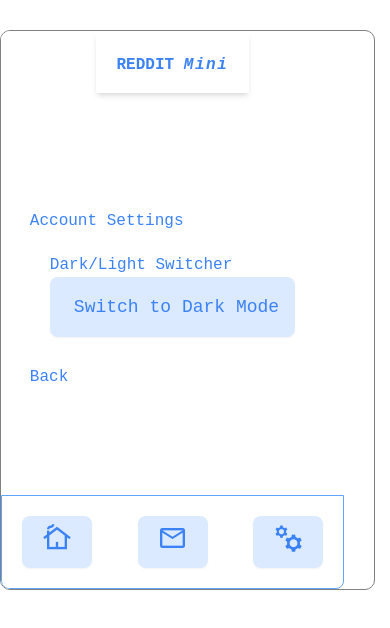
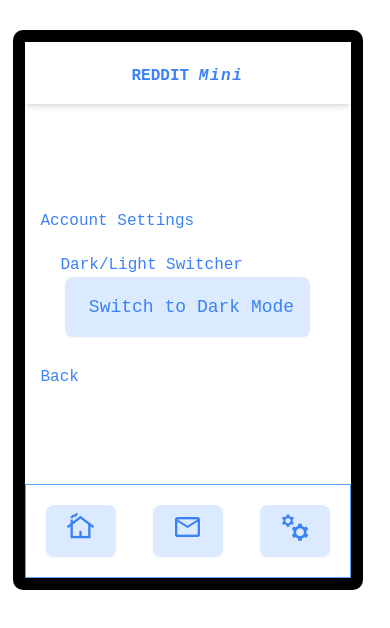
Before and after one commit to DHBuild002/reddit-minimal, a React (Create React App) app: page /settings in a window 390 px wide. Shown: the top 628 px of the page. Built offline with nearby package versions, Linux system fonts and the light colour scheme; no server answers; a web font is replaced by a local one.

Commit message:
FIX: All elements now sit within the mobile device and take up full width ++ This happens at any width of browser viewport

```diff
--- a/src/App.css
+++ b/src/App.css
@@ -4,25 +4,25 @@
   scrollbar-gutter: stable;
 }
 .iphone-frame {
-  width: 375px;
+  width: 350px;
   height: 560px;
-  overflow: auto;
+  overflow: visible;
   align-items: center;
   flex-direction: column;
-  border: 1px solid grey;
+  border: 12px solid black;
   border-radius: 10px;
   margin: 30px;
   position: relative;
+
 }
 .iphone-screen {
   width: 100%;
+  /* border: 1px solid red; */
   height: 100%;
   background: #fff; /* Simulate the screen color */
   display: flex;
   flex-direction: column;
-  align-items: center;
-  position: relative;
+  position: absolute;
   margin: 0;
-  overflow: hidden;
   justify-content: space-between;
 }
--- a/src/App.js
+++ b/src/App.js
@@ -29,7 +29,7 @@
             {/* Header for App */}
             <Header />
           </div>
-          <div className="m-0">
+          <div className="m-0 w-full">
             <Routes>
               <Route exact path="/" element={<Home />} />
               <Route path="/messages" element={<Messages />} />
--- a/src/components/styles/navbar.css
+++ b/src/components/styles/navbar.css
@@ -1,5 +1,5 @@
 .nav {
-  @apply justify-between absolute w-full p-5 m-0 z-10 list-none bottom-0 rounded-b-lg bg-white left-0 border border-blue-400;
+  @apply justify-between absolute w-full p-5 m-0 z-10 list-none bottom-0 bg-white left-0 border border-blue-400;
 }
 li {
   font-size: 30px;
```
